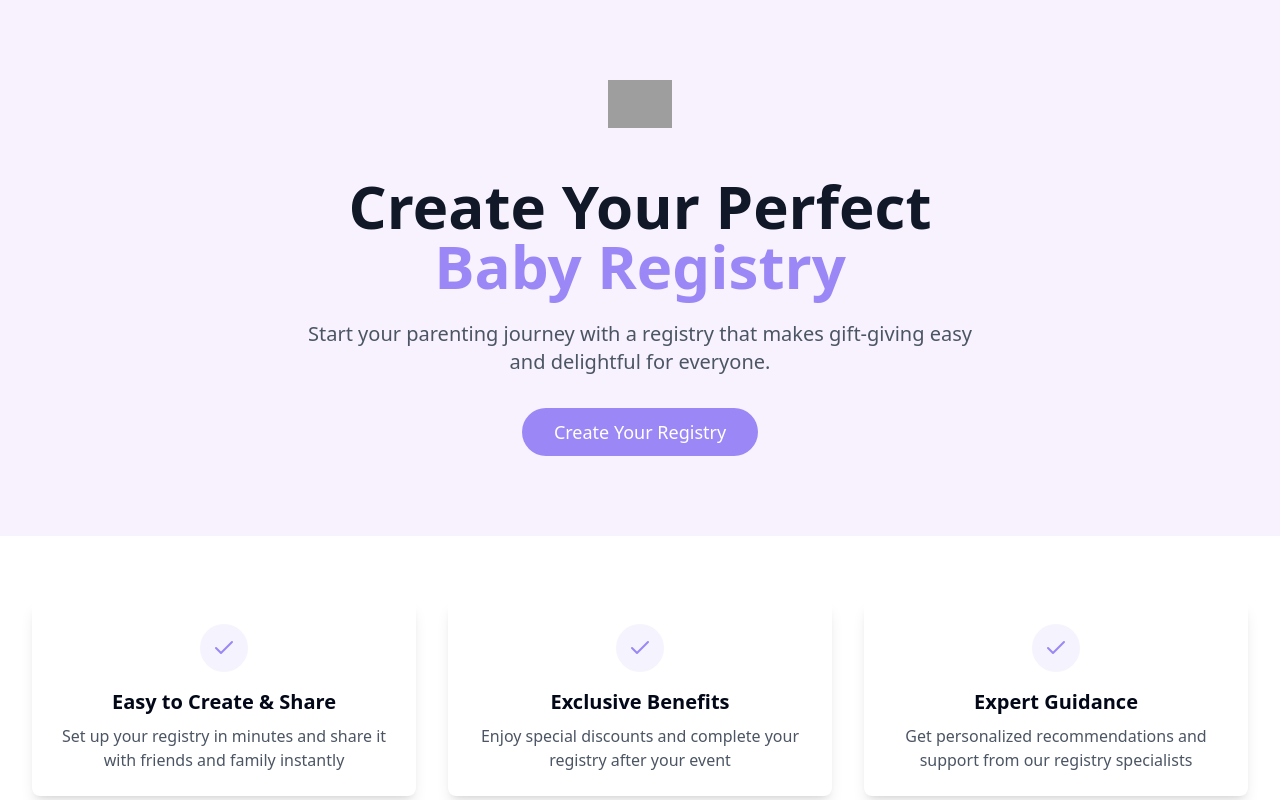
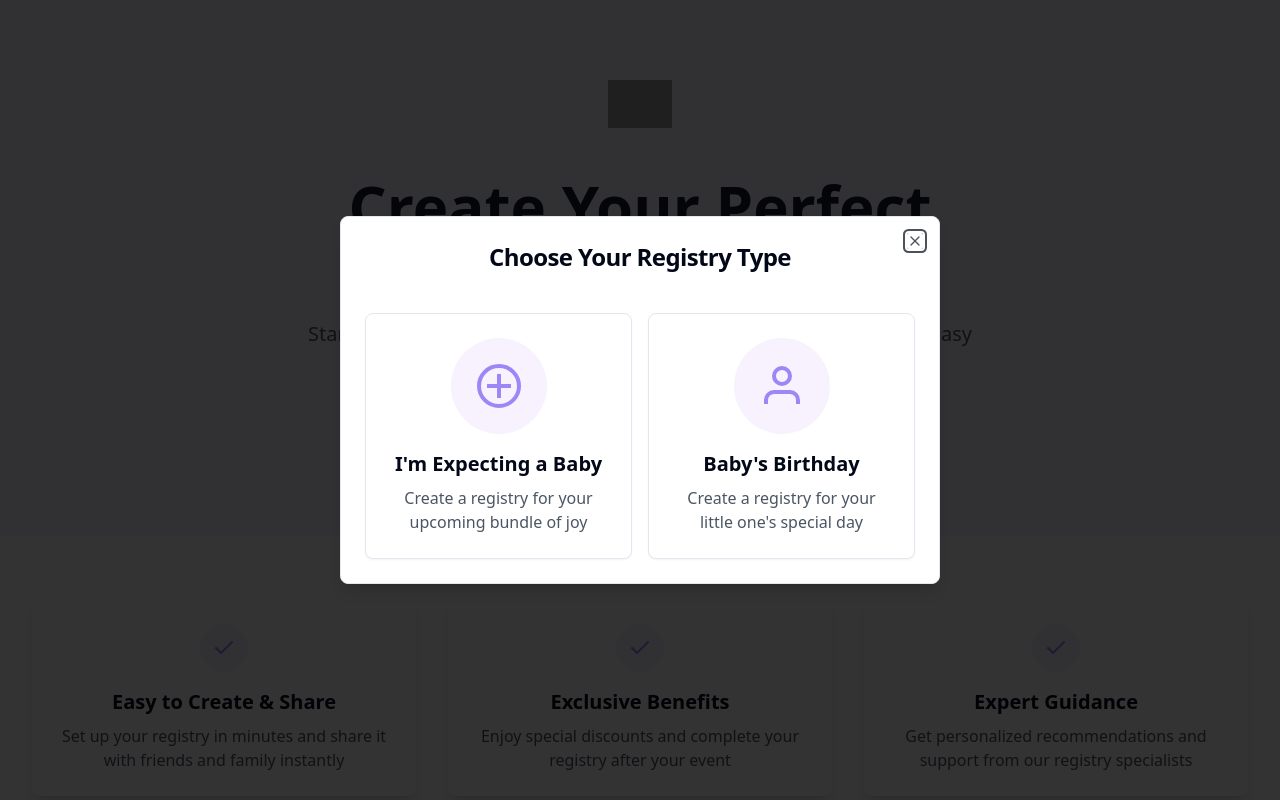
Before and after one commit to marketplacegeeks/baby-gift-grove, a React (Vite) app: page / in a window 1280 px wide. Both pictures are taken after a click on the button "Create Your Registry". Shown: the top 800 px of the page. Built offline with nearby package versions, Linux system fonts and the light colour scheme; grey boxes are pictures that could not be loaded.

Commit message:
Add occasion selection after registry creation
Prompt the user with two beautiful options for the occasion of creating a registry after they click "Create Your Registry". The options include "I am expecting a baby" and "Baby's Birthday".
[skip gpt_engineer]

```diff
--- a/src/components/Hero.tsx
+++ b/src/components/Hero.tsx
@@ -1,4 +1,12 @@
 import { Button } from "./ui/button";
+import {
+  Dialog,
+  DialogContent,
+  DialogHeader,
+  DialogTitle,
+  DialogTrigger,
+} from "./ui/dialog";
+import { Card } from "./ui/card";
 
 const Hero = () => {
   return (
@@ -17,12 +25,48 @@ const Hero = () => {
           <p className="text-xl text-gray-600 mb-8 max-w-2xl mx-auto">
             Start your parenting journey with a registry that makes gift-giving easy and delightful for everyone.
           </p>
+          <Dialog>
+            <DialogTrigger asChild>
               <Button
                 size="lg"
                 className="bg-registry-purple hover:bg-registry-purple/90 text-white px-8 py-6 text-lg rounded-full"
               >
                 Create Your Registry
               </Button>
+            </DialogTrigger>
+            <DialogContent className="sm:max-w-[600px]">
+              <DialogHeader>
+                <DialogTitle className="text-2xl text-center mb-6">Choose Your Registry Type</DialogTitle>
+              </DialogHeader>
+              <div className="grid grid-cols-1 md:grid-cols-2 gap-4">
+                <Card className="p-6 hover:shadow-lg transition-shadow cursor-pointer group">
+                  <div className="text-center">
+                    <div className="h-24 w-24 mx-auto mb-4 bg-registry-light-purple/20 rounded-full flex items-center justify-center group-hover:bg-registry-light-purple/30 transition-colors">
+                      <svg xmlns="http://www.w3.org/2000/svg" className="h-12 w-12 text-registry-purple" viewBox="0 0 24 24" fill="none" stroke="currentColor" strokeWidth="2">
+                        <path d="M12 22c5.523 0 10-4.477 10-10S17.523 2 12 2 2 6.477 2 12s4.477 10 10 10z"/>
+                        <path d="M12 6v12"/>
+                        <path d="M6 12h12"/>
+                      </svg>
+                    </div>
+                    <h3 className="text-xl font-semibold mb-2">I'm Expecting a Baby</h3>
+                    <p className="text-gray-600">Create a registry for your upcoming bundle of joy</p>
+                  </div>
+                </Card>
+                <Card className="p-6 hover:shadow-lg transition-shadow cursor-pointer group">
+                  <div className="text-center">
+                    <div className="h-24 w-24 mx-auto mb-4 bg-registry-light-purple/20 rounded-full flex items-center justify-center group-hover:bg-registry-light-purple/30 transition-colors">
+                      <svg xmlns="http://www.w3.org/2000/svg" className="h-12 w-12 text-registry-purple" viewBox="0 0 24 24" fill="none" stroke="currentColor" strokeWidth="2">
+                        <path d="M20 21v-2a4 4 0 0 0-4-4H8a4 4 0 0 0-4 4v2"/>
+                        <circle cx="12" cy="7" r="4"/>
+                      </svg>
+                    </div>
+                    <h3 className="text-xl font-semibold mb-2">Baby's Birthday</h3>
+                    <p className="text-gray-600">Create a registry for your little one's special day</p>
+                  </div>
+                </Card>
+              </div>
+            </DialogContent>
+          </Dialog>
         </div>
       </div>
     </div>
```
Lines whose indentation alone changed are shown as unchanged.
